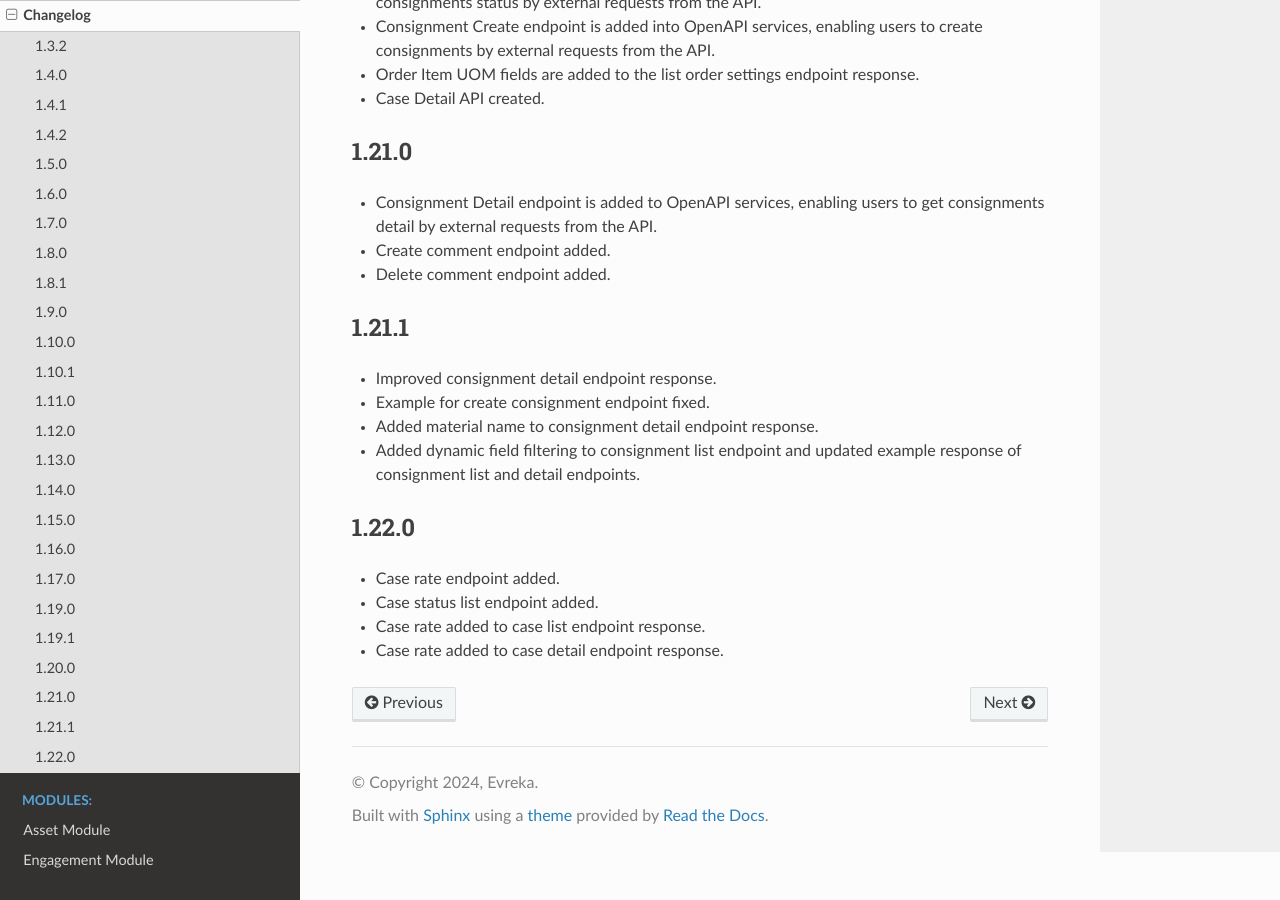
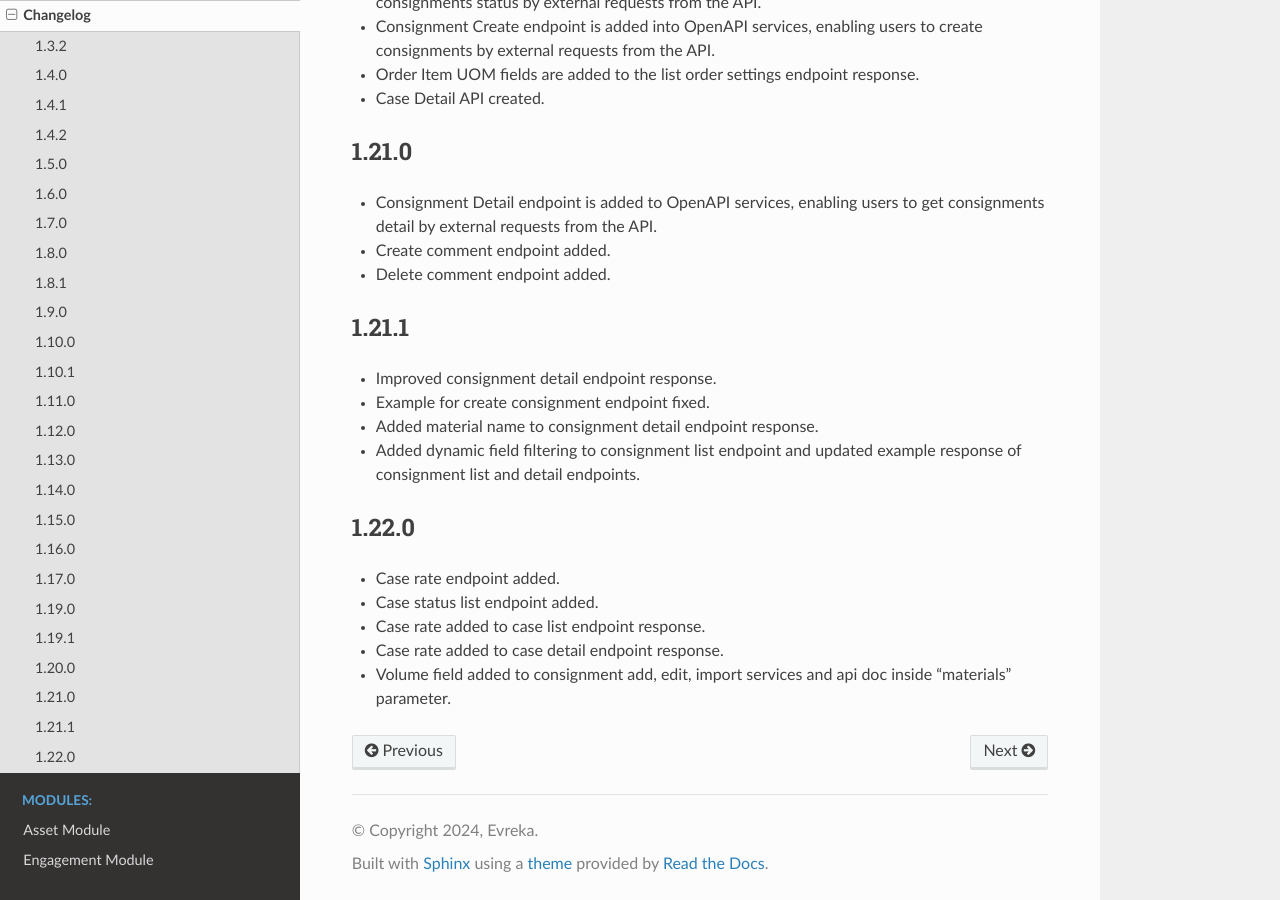
Before and after one commit to evrekadev/evreka-api-doc, a Sphinx documentation site: the page built from source/changelog.rst, in a window 1280 px wide and 900 px high, scrolled down 3729 px. Built offline with Sphinx 7.4.7 and the Read the Docs theme 3.1.0, drawn with Linux system fonts in a browser that asks for light colours; part of the change alters nothing that is shown.

Commit message:
Sprint/128 Changelog Files

```diff
--- a/source/changelog.rst
+++ b/source/changelog.rst
@@ -142,3 +142,4 @@ Changelog
 - Case status list endpoint added.
 - Case rate added to case list endpoint response.
 - Case rate added to case detail endpoint response.
+- Volume field added to consignment add, edit, import services and api doc inside "materials" parameter.
--- a/source/conf.py
+++ b/source/conf.py
@@ -9,7 +9,7 @@
 project = 'Evreka360 API'
 copyright = '2024, Evreka'
 author = 'Evreka'
-version = '1.21.1'
+version = '1.22.0'
 
 # -- General configuration ---------------------------------------------------
 # https://www.sphinx-doc.org/en/master/usage/configuration.html#general-configuration
```
